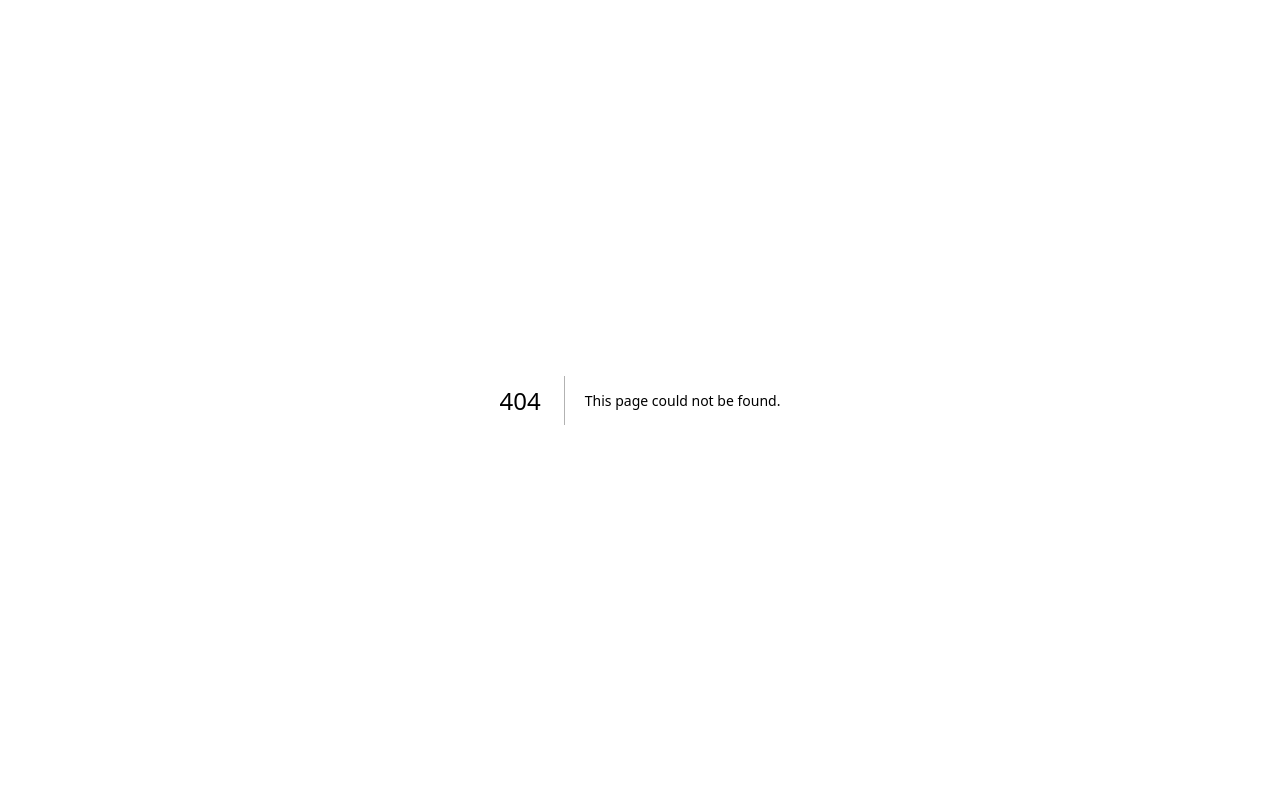
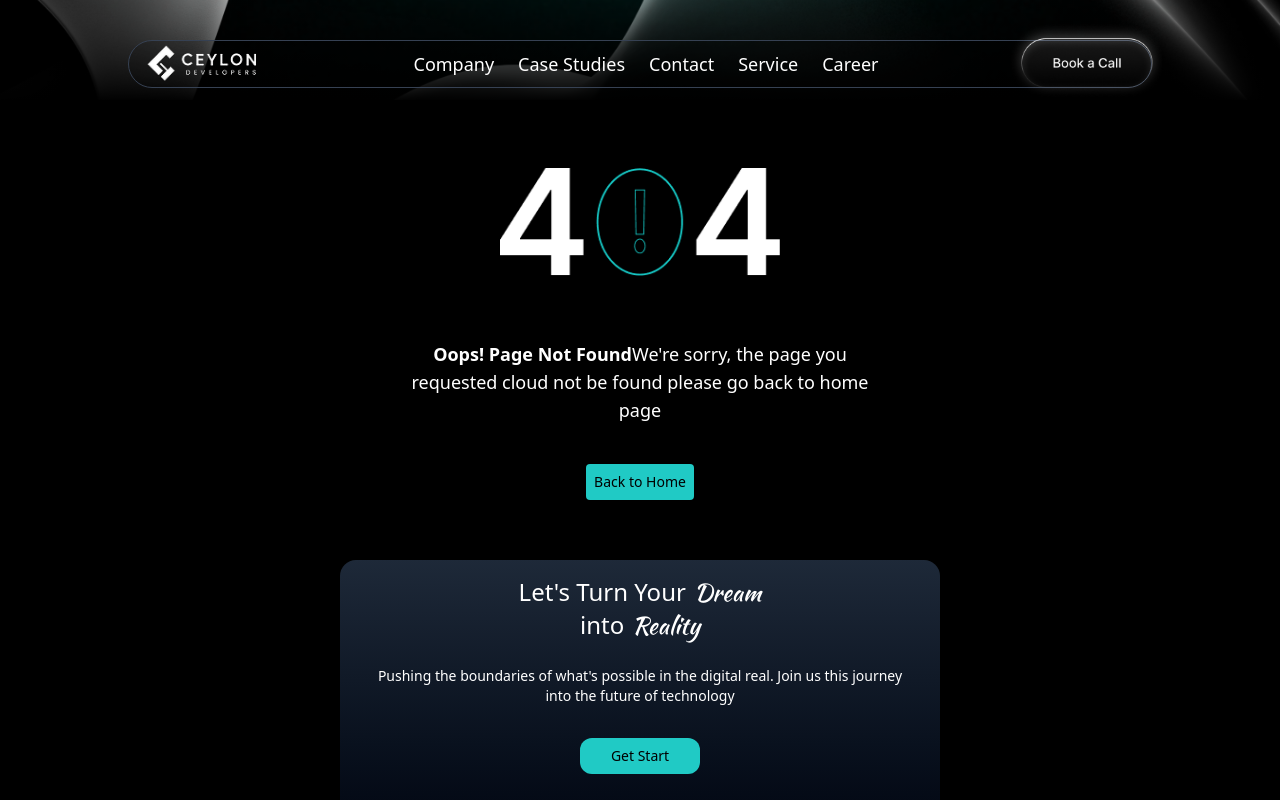
Before and after one commit to HarikaraPrashath/Ceylon_Developer_ui, a Next.js app: page /404 in a window 1280 px wide. Before the commit this address had no page. Shown: the top 800 px of the page. Built offline with nearby package versions, Linux system fonts and the light colour scheme.

Commit message:
Add 404 page component with custom styling and navigation

```diff
--- /dev/null
+++ b/app/404/page.tsx
@@ -0,0 +1,83 @@
+import React from "react";
+import Navbar from "../components/Navbar/Navbar";
+import Image from "next/image";
+import { ArrowUpRight } from "lucide-react";
+import Link from "next/link";
+
+const page = () => {
+  return (
+    <div className="max-w-[1440px] mx-auto">
+      <div
+        className="relative  flex flex-col h-[50%] text-white "
+        style={{
+          backgroundImage: `linear-gradient(to top, rgba(0, 0, 0, 0.98), rgba(0,0,0,0.2)),url('/Images/mask3.png'),url('/Images/Glow (1).png'),url('/Images/gauze-10 1.png')`,
+          backgroundPosition: "bottom,bottom,center",
+          backgroundRepeat: "no-repeat",
+          backgroundSize: "cover, 100%",
+          height: "100px",
+        }}
+      >
+        <Navbar />
+
+        <Image
+          src="/Images/404.png"
+          alt="Case Studies image"
+          width={1000}
+          height={1000}
+          className="w-70 mt-20 mx-auto "
+          priority
+        />
+      </div>
+      <div className="px-5 mt-40">
+        <div>
+          <p className="text-sm text-center w-70 mx-auto  sm:pt-10 md:pt-20 md:w-80 lg:w-120 lg:text-lg ">
+            <span className="font-semibold">Oops! Page Not Found</span>
+            We&apos;re sorry, the page you requested cloud not be found please
+            go back to home page
+          </p>
+          <div className="bg-custom-cyan mx-auto cursor-pointer w-35 rounded-sm text-black flex items-center justify-center mt-4 py-1 lg:mt-10 xl:w-max xl:px-2 xl:py-2">
+            <Link href="/">
+              <button
+                type="submit"
+                className="xl:text-sm cursor-pointer text-center flex items-center"
+              >
+                Back to Home
+              </button>
+            </Link>
+          </div>
+        </div>
+        <div className="bg-gradient-to-b from-gray-800 to-gray-950 py-4   px-2  mt-15 rounded-2xl text-center sm:w-110 sm:mx-auto md:w-139 lg:w-150 ">
+          <h1 className="text-2xl w-72 sm:mx-auto sm:text-2xl">
+            Let&apos;s Turn Your
+            <span className="[font-family:var(--font-kaushan)] pl-2">
+              Dream
+            </span>{" "}
+            into
+            <span className="[font-family:var(--font-kaushan)] pl-2">
+              Reality
+            </span>{" "}
+          </h1>
+          <p className="text-center mt-6 text-sm mx-5 sm:text-sm">
+            Pushing the boundaries of what&apos;s possible in the digital real.
+            Join us this journey into the future of technology
+          </p>
+          <div className="bg-custom-cyan w-30  flex flex-row mx-auto py-2 rounded-xl text-black gap-2  justify-center mt-8 mb-10 text-sm">
+            {/* Visible only on mobile (<640px) */}
+            <button type="button" className="block sm:hidden">
+              Book a call
+            </button>
+
+            {/* Visible only on small screens and above (≥640px) */}
+            <button type="button" className="hidden sm:block ">
+              Get Start
+            </button>
+
+            <ArrowUpRight className="sm:hidden" />
+          </div>
+        </div>
+      </div>
+    </div>
+  );
+};
+
+export default page;
```
Also changed, not shown: public/Images/404.png (added).
